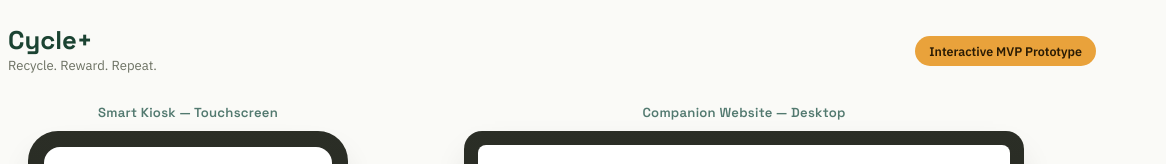
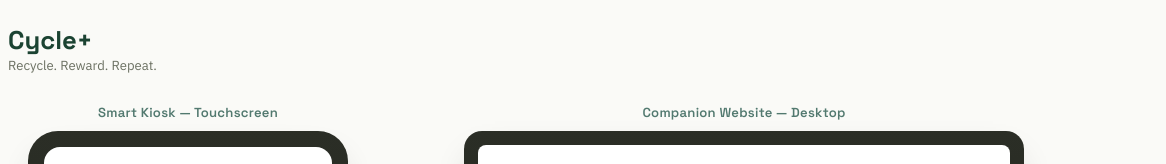
Before and after one commit to qtatupaz-oss/Cycle-, a plain HTML site: page index.html in a window 1280 px wide. Shown: the top 164 px of the page, 114-1280 px from the left. Drawn offline with Linux system fonts and the light colour scheme.

Commit message:
index.html

```diff
--- a/index.html
+++ b/index.html
@@ -20,7 +20,6 @@
         <div class="brand-tag">Recycle. Reward. Repeat.</div>
       </div>
     </div>
-    <div class="proto-badge">Interactive MVP Prototype</div>
   </header>
 
   <main class="devices">
```
